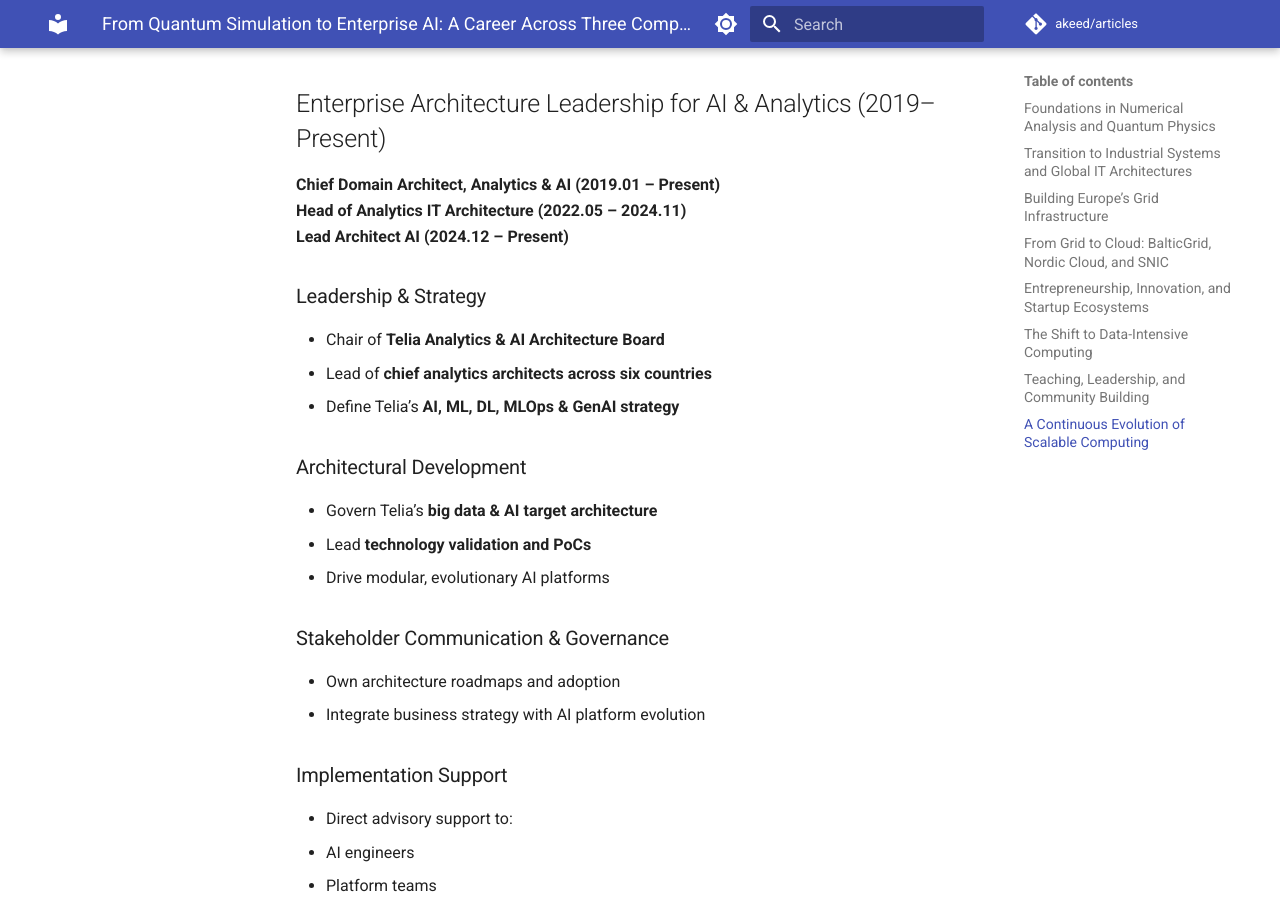
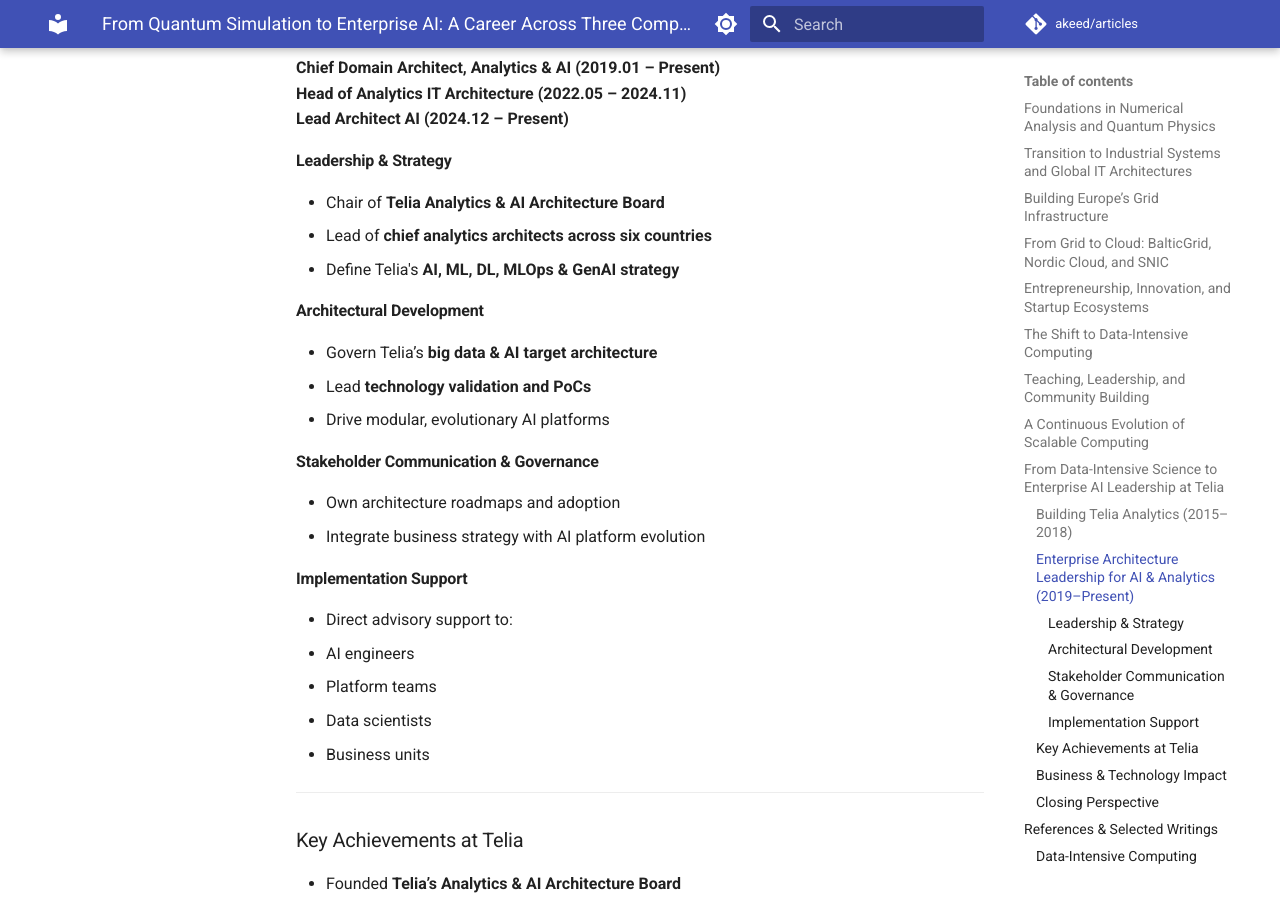
Before and after one commit to akeed/akeed.github.io, an MkDocs documentation site: the page built from docs/articles/Work-life-so-far/index.md, in a window 1280 px wide and 900 px high, scrolled down 5071 px. Built offline with MkDocs 1.6.1 and Material for MkDocs 9.7.7, drawn with Linux system fonts in a browser that asks for light colours; comment, search, counter and statistics services are not loaded.

Commit message:
Fix heading hierarchy for complete TOC

```diff
--- a/docs/articles/Work-life-so-far/index.md
+++ b/docs/articles/Work-life-so-far/index.md
@@ -132,13 +132,13 @@ In hindsight, my academic career forms a continuous arc:
 
 ---
 
-# From Data-Intensive Science to Enterprise AI Leadership at Telia
+## From Data-Intensive Science to Enterprise AI Leadership at Telia
 
 In 2015, I transitioned into Telia Company to help build industrial-scale analytics and AI capabilities.
 
 ---
 
-## Building Telia Analytics (2015–2018)
+### Building Telia Analytics (2015–2018)
 
 **Data Scientist, Telia Company (2015.08 – 2018.11)**
 **TV & Media Analytics Lead (2015.12 – 2017.11)**
@@ -154,27 +154,27 @@ Key contributions:
 
 ---
 
-## Enterprise Architecture Leadership for AI & Analytics (2019–Present)
+### Enterprise Architecture Leadership for AI & Analytics (2019–Present)
 
 **Chief Domain Architect, Analytics & AI (2019.01 – Present)**
 **Head of Analytics IT Architecture (2022.05 – 2024.11)**
 **Lead Architect AI (2024.12 – Present)**
 
-### Leadership & Strategy
+#### Leadership & Strategy
 - Chair of **Telia Analytics & AI Architecture Board**
 - Lead of **chief analytics architects across six countries**
-- Define Telia’s **AI, ML, DL, MLOps & GenAI strategy**
+- Define Telia's **AI, ML, DL, MLOps & GenAI strategy**
 
-### Architectural Development
+#### Architectural Development
 - Govern Telia’s **big data & AI target architecture**
 - Lead **technology validation and PoCs**
 - Drive modular, evolutionary AI platforms
 
-### Stakeholder Communication & Governance
+#### Stakeholder Communication & Governance
 - Own architecture roadmaps and adoption
 - Integrate business strategy with AI platform evolution
 
-### Implementation Support
+#### Implementation Support
 - Direct advisory support to:
   - AI engineers
   - Platform teams
@@ -183,7 +183,7 @@ Key contributions:
 
 ---
 
-## Key Achievements at Telia
+### Key Achievements at Telia
 
 - Founded **Telia’s Analytics & AI Architecture Board**
 - Led transition to **hybrid multi-cloud analytics**
@@ -193,7 +193,7 @@ Key contributions:
 
 ---
 
-## Business & Technology Impact
+### Business & Technology Impact
 
 - Hybrid multi-cloud analytics foundation
 - Production-grade MLOps across all environments
@@ -204,7 +204,7 @@ Key contributions:
 
 ---
 
-## Closing Perspective
+### Closing Perspective
 
 What began in the 1990s as **parallel quantum simulation on supercomputers** now continues as **enterprise-scale GenAI and agentic AI across sovereign hybrid infrastructures**.
 
```
